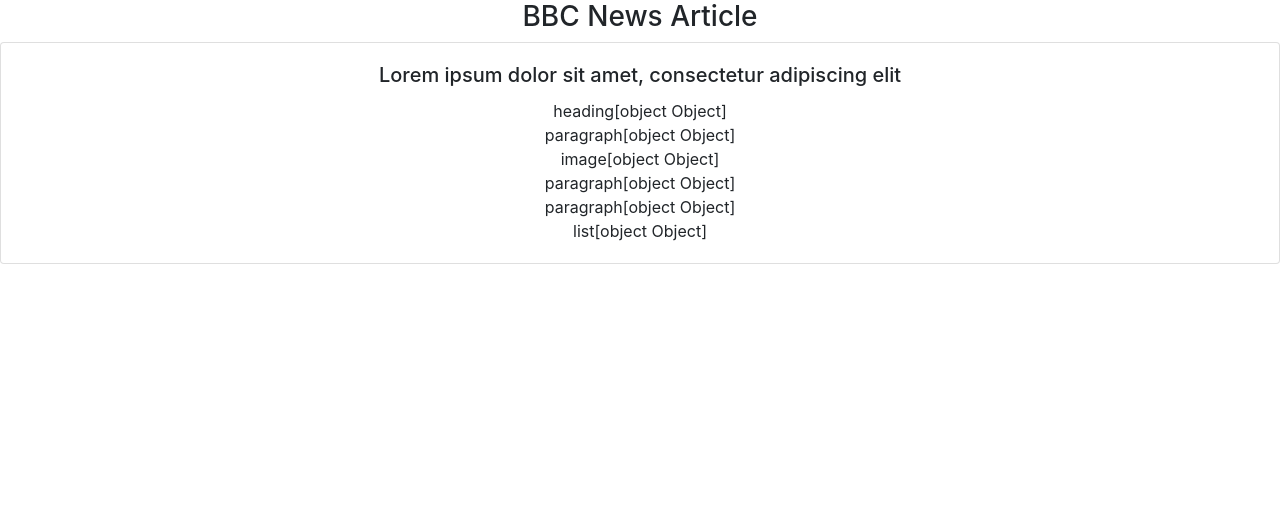
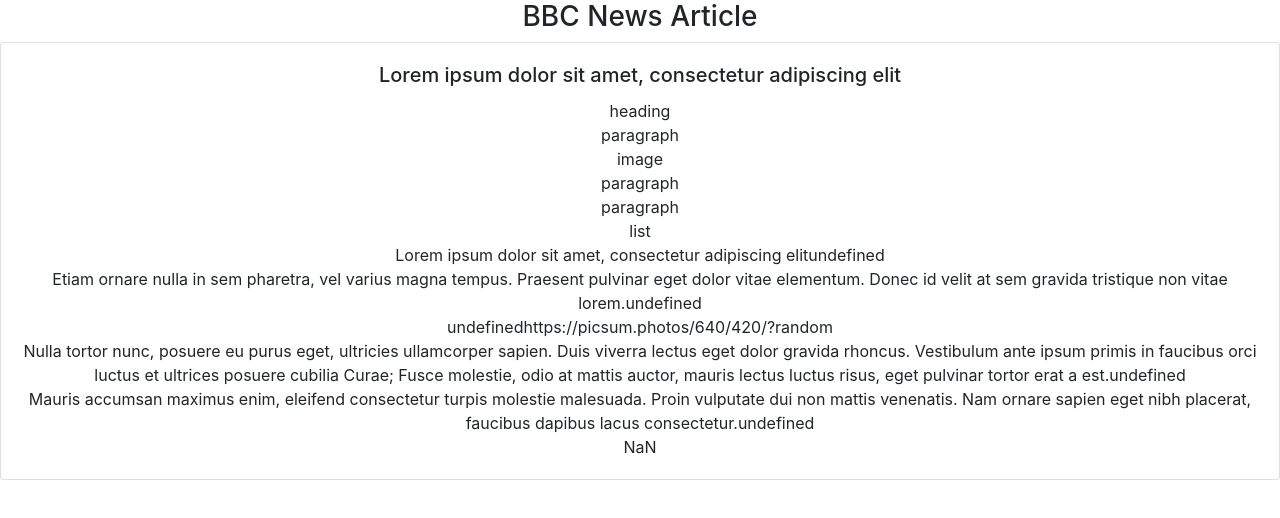
Before and after one commit to AbenaAmo13/bbc-news-react, a React (Create React App) app: page / in a window 1280 px wide. Shown: the top 518 px of the page. Built offline with nearby package versions, Linux system fonts and the light colour scheme.

Commit message:
Displayed the model information

```diff
--- a/src/article1.js
+++ b/src/article1.js
@@ -5,6 +5,10 @@
 const title = data.title;
 
 const body = data.body
+const bodyModel = body.map((bodyModelDetails, key)=>{
+    return(
+            bodyModelDetails.model
+    )})
 
 
 
@@ -21,14 +25,27 @@
                         return (
                             <div key={key}>
                             {
-                                bodyDetail.type +
-                                    bodyDetail.model
-
+                                bodyDetail.type
                             }
                         </div>
 
                         );
                     })}
+                        {bodyModel.map((bodyDetail, key)=>{
+                            return(
+                                <div key={key}>
+                                    {
+                                        bodyDetail.text +
+                                        bodyDetail.url
+
+                                    }
+                                </div>
+
+                            );
+
+                            })}
+
+
                     </Card.Body>
                 </Card>
 
```
